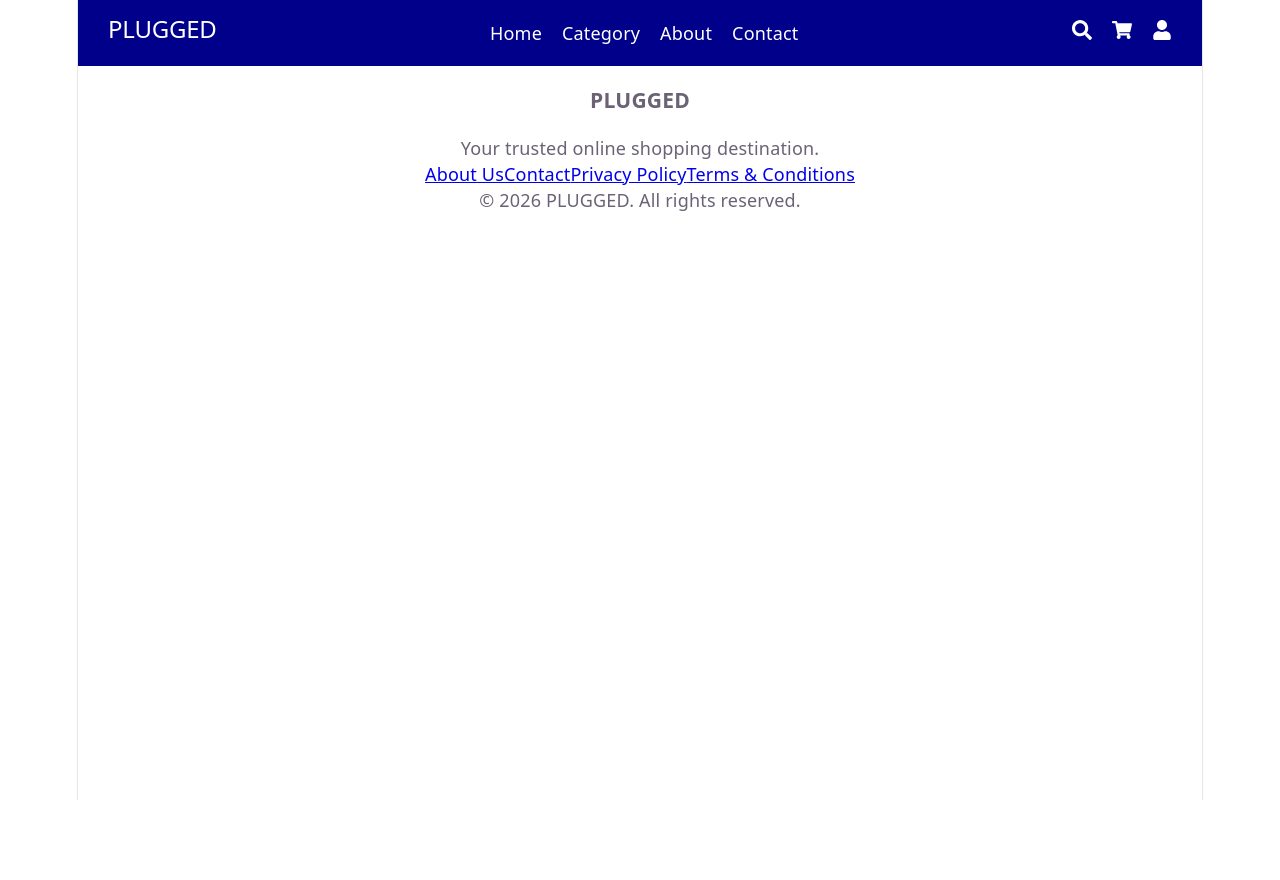
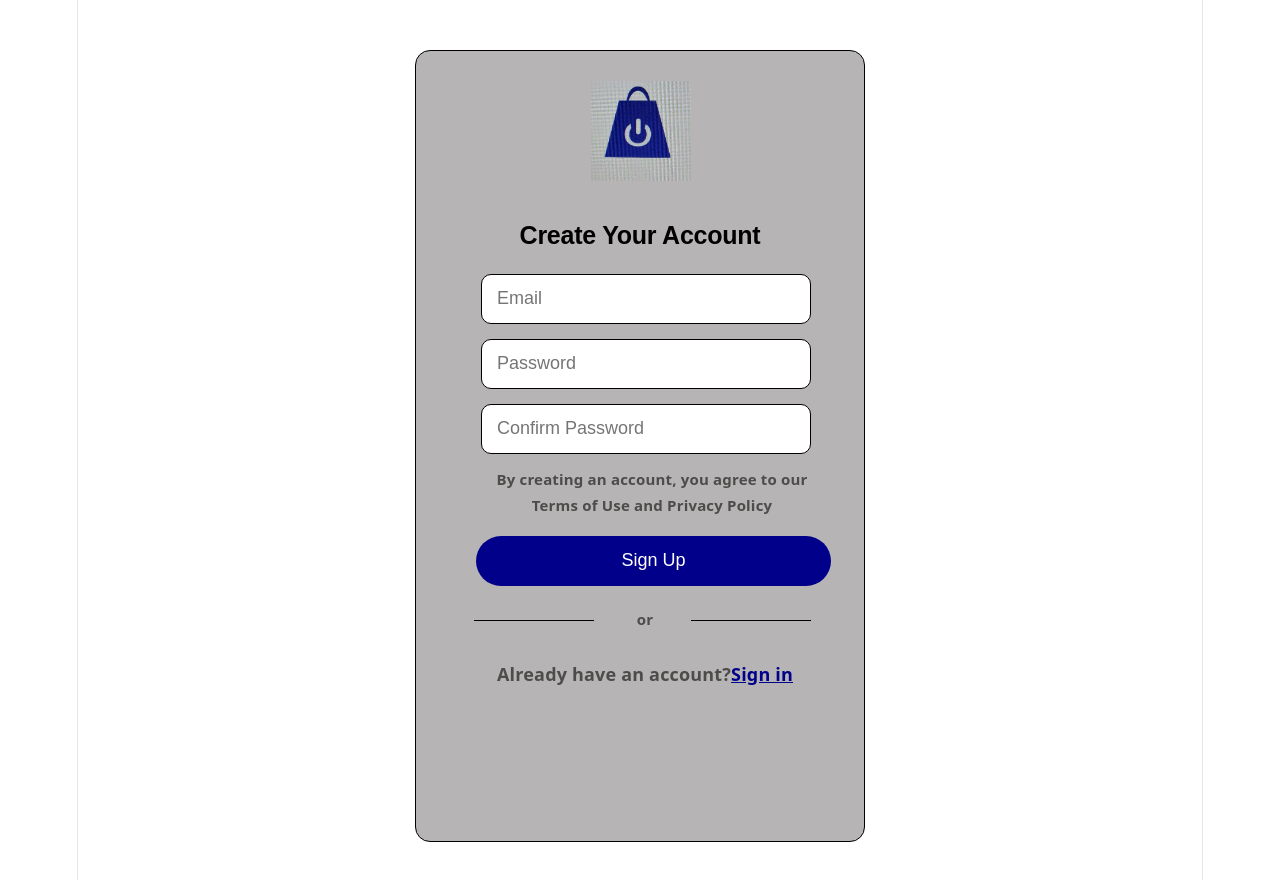
Before and after one commit to Ngobili-Vanessa/Ngobili-Vanessa-, a React (Vite) app in the folder plugged/: page / in a window 1280 px wide. Shown: the top 880 px of the page. Before the commit the page ends 800 px from the top, so only its background shows below. Built offline with nearby package versions, Linux system fonts and the light colour scheme.

Commit message:
Updated routing and layouts

```diff
--- a/plugged/src/App.jsx
+++ b/plugged/src/App.jsx
@@ -1,4 +1,5 @@
-import { BrowserRouter, Routes, Route } from "react-router-dom";
+import { BrowserRouter, Routes, Route, Navigate } from "react-router-dom";
+
 import Signup from "./component/Signup";
 import Signin from "./component/Signin";
 import Home from "./component/Home";
@@ -8,34 +9,38 @@ import Category from "./component/Category";
 import Search from "./component/Search";
 import Cart from "./component/Cart";
 import Profile from "./component/Profile";
+
 import MainLayout from "./component/MainLayout";
 import AuthLayout from "./component/AuthLayout";
+
 import "./component/Home.css";
 import "./component/Contact.css";
 import "./component/Cart.css";
 import "./component/Search.css";
 
 
-
 function App() {
   return (
     <BrowserRouter>
       <Routes>
+
         <Route element={<AuthLayout />}>
-          <Route path="/signup" element={<Signup />} />
+          <Route path="/" element={<Signup />} />
           <Route path="/signin" element={<Signin />} />
         </Route>
 
-        <Route path="/" element={<MainLayout />}>
 
-          <Route path="home" element={<Home />} />
-          <Route path="category" element={<Category />} />
-          <Route path="about" element={<About />} />
-          <Route path="contact" element={<Contact />} />
-          <Route path="search" element={<Search />} />
-          <Route path="Cart" element={<Cart />} />
-          <Route path="Profile" element={<Profile />} />
+        <Route element={<MainLayout />}>
+          <Route path="/home" element={<Home />} />
+          <Route path="/category" element={<Category />} />
+          <Route path="/about" element={<About />} />
+          <Route path="/contact" element={<Contact />} />
+          <Route path="/search" element={<Search />} />
+          <Route path="/cart" element={<Cart />} />
+          <Route path="/profile" element={<Profile />} />
         </Route>
+
+
 
       </Routes>
     </BrowserRouter>
--- a/plugged/src/component/MainLayout.jsx
+++ b/plugged/src/component/MainLayout.jsx
@@ -1,6 +1,6 @@
+import { Outlet } from "react-router-dom";
 import Header from "./Header";
 import Footer from "./Footer";
-import { Outlet } from "react-router-dom";
 
 function MainLayout() {
   return (
--- a/plugged/src/component/Signin.css
+++ b/plugged/src/component/Signin.css
@@ -1,5 +1,5 @@
 .signin-container{
-       width: 400px;
+       width: 450px;
   padding: 30px;
   margin: 50px auto;
   background-color: rgb(182, 180, 180);
--- a/plugged/src/component/Signup.css
+++ b/plugged/src/component/Signup.css
@@ -1,5 +1,5 @@
 .container{
-    width: 400px;
+    width: 450px;
   padding: 30px;
   margin: 50px auto;
   background-color: rgb(182, 180, 180);
```
